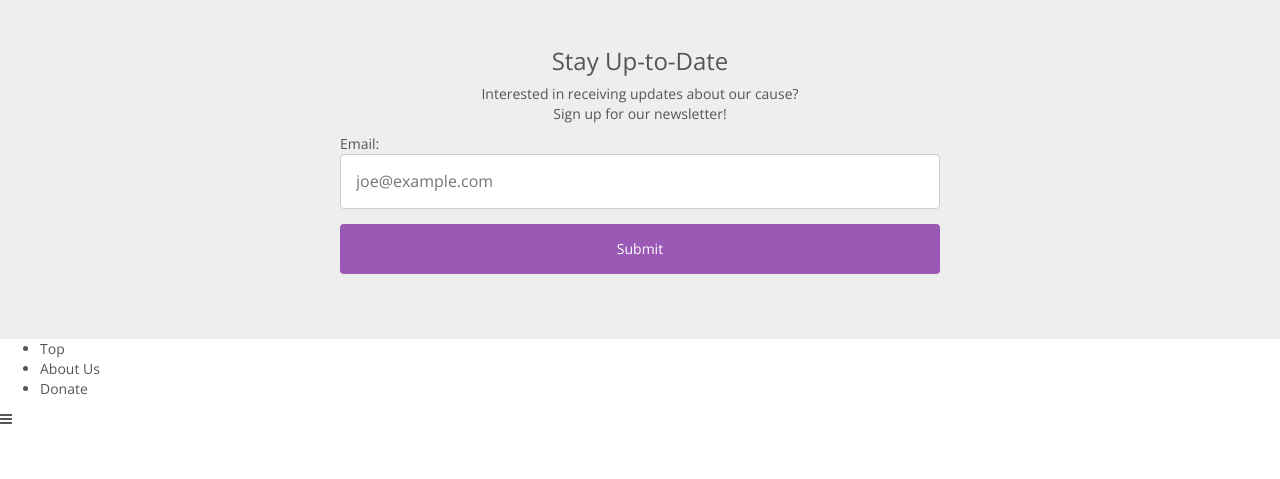
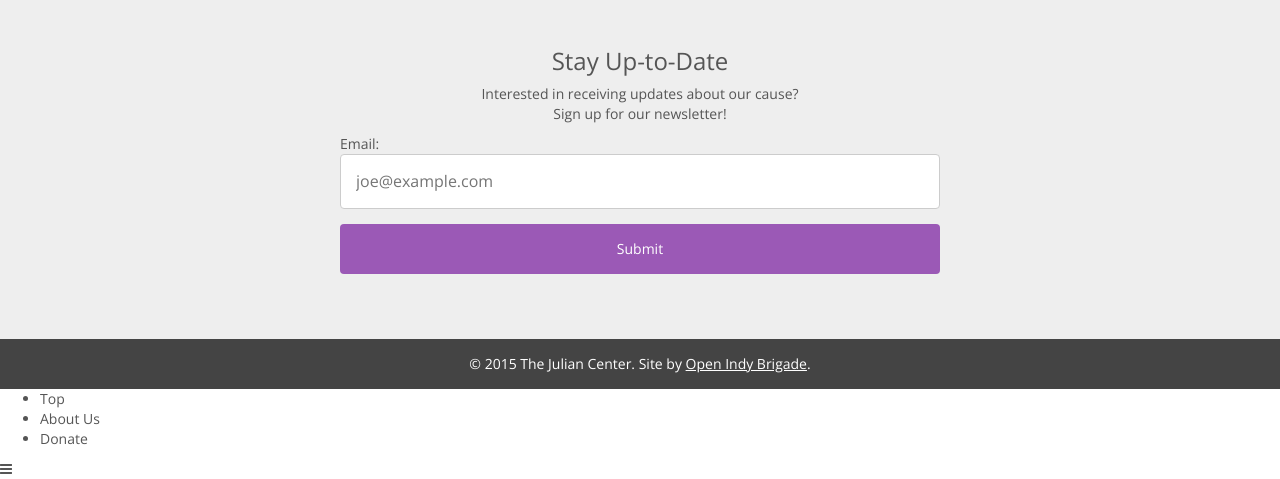
Before and after one commit to open-indy/julian-center-mobile, a website: page public/index.html in a window 1280 px wide. Shown: the part 1496-1975 px from the top of the page. Before the commit the page ends 1925 px from the top, so only its background shows below. Drawn offline with nearby package versions, Linux system fonts and the light colour scheme.

Commit message:
footer styles

```diff
--- a/public/css/main.scss
+++ b/public/css/main.scss
@@ -168,3 +168,18 @@ a {
     }
   }
 }
+
+.main-footer {
+  padding: 15px 4%;
+  background: #444;
+  text-align: center;
+  color: #fff;
+  font-size: 14px;
+  p {
+    margin: 0;
+  }
+  a {
+    color: #fff;
+    text-decoration: underline;
+  }
+}
--- a/public/index.html
+++ b/public/index.html
@@ -103,6 +103,7 @@
   </section>
 
   <footer class="main-footer">
+    <p>&copy; 2015 The Julian Center. Site by <a href="http://www.indycivichack.com/">Open Indy Brigade</a>.
   </footer>
 
   <nav id="fixed-menu">
```
Also changed, not shown: public/css/main.css.
